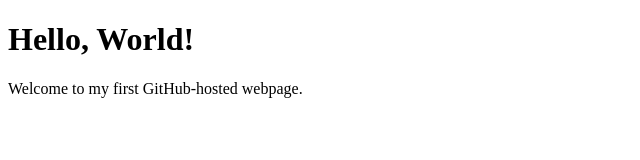
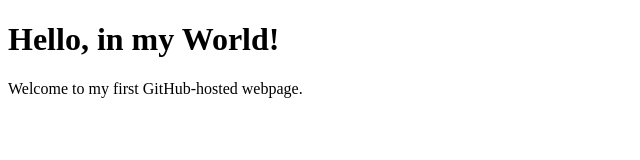
Before and after one commit to HarrieCuriel/hello-world, a plain HTML site: page index.html in a window 1280 px wide. Shown: the whole page, without its empty margins (0-640 px from the left). Drawn offline with Linux system fonts and the light colour scheme.

Commit message:
Update index.html
Just testing

```diff
--- a/index.html
+++ b/index.html
@@ -6,7 +6,7 @@
     <title>Hello into the World</title>
 </head>
 <body>
-    <h1>Hello, World!</h1>
+    <h1>Hello, in my World!</h1>
     <p>Welcome to my first GitHub-hosted webpage.</p>
 </body>
 </html>
```
